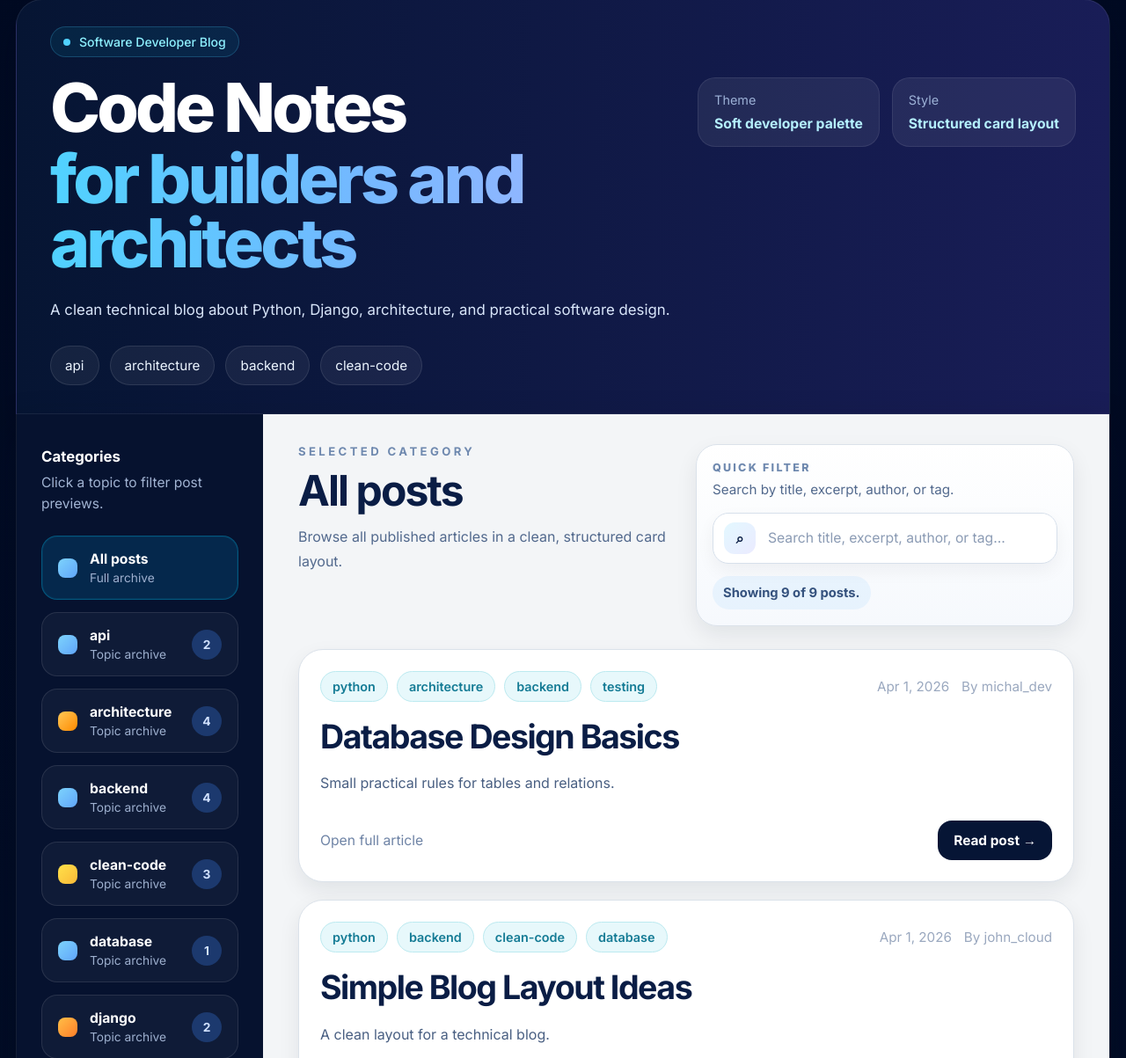
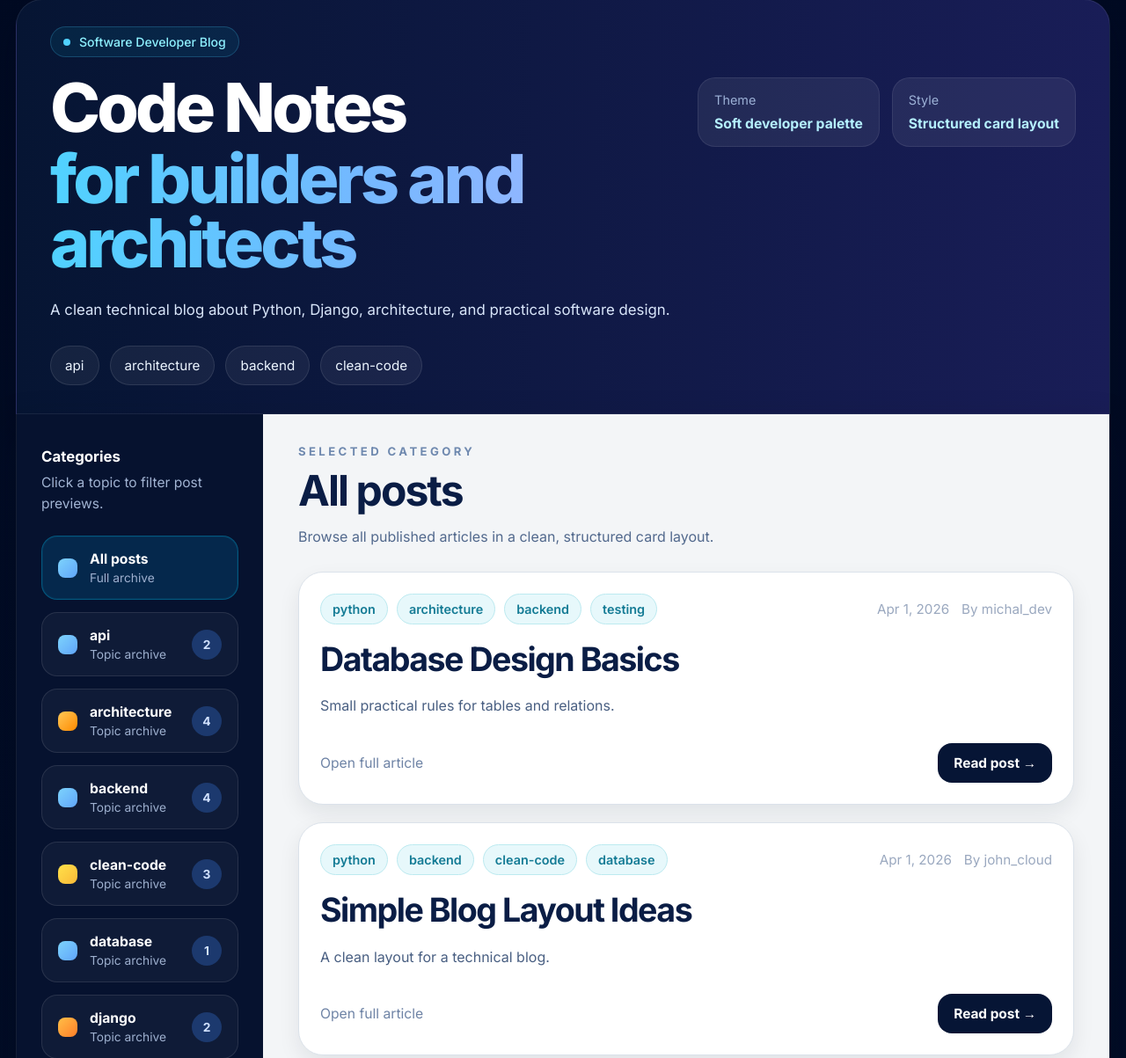
Before and after one commit to michalantolik/AIPoweredPythonBlog, a Django app: page /posts/ in a window 1280 px wide. Shown: the part 127-1330 px from the top of the page at 88% size. Run offline with Django 5.2, Linux system fonts and the light colour scheme; data comes from the database, SQL or seed files in the repository.

Commit message:
Add feature flag for live post filter

```diff
--- a/AIPoweredPythonBlog/ai_powered_blog/ai_powered_blog/settings_base.py
+++ b/AIPoweredPythonBlog/ai_powered_blog/ai_powered_blog/settings_base.py
@@ -170,6 +170,11 @@ SHOW_SIDEBAR_ON_HOME_STARTUP = get_bool_env(
     True,
 )
 
+LIVE_POST_FILTER_ENABLED = get_bool_env(
+    "LIVE_POST_FILTER_ENABLED",
+    False,
+)
+
 SECURE_CONTENT_TYPE_NOSNIFF = True
 X_FRAME_OPTIONS = "DENY"
 
--- a/AIPoweredPythonBlog/ai_powered_blog/core/context_processors.py
+++ b/AIPoweredPythonBlog/ai_powered_blog/core/context_processors.py
@@ -29,4 +29,9 @@ def site_ui_settings(request):
             'SHOW_SIDEBAR_ON_HOME_STARTUP',
             False
         ),
+        'LIVE_POST_FILTER_ENABLED': getattr(
+            settings,
+            'LIVE_POST_FILTER_ENABLED',
+            False
+        ),
     }
--- a/AIPoweredPythonBlog/ai_powered_blog/core/tests.py
+++ b/AIPoweredPythonBlog/ai_powered_blog/core/tests.py
@@ -36,6 +36,7 @@ class SiteUiSettingsContextProcessorTests(TestCase):
         INTRO_OVERLAY_DURATION_MS=4500,
         INTRO_OVERLAY_IMAGE='images/custom-intro.png',
         SHOW_SIDEBAR_ON_HOME_STARTUP=True,
+        LIVE_POST_FILTER_ENABLED=True,
     )
     def test_context_processor_uses_settings_values(self):
         context = site_ui_settings(self.request)
@@ -48,6 +49,7 @@ class SiteUiSettingsContextProcessorTests(TestCase):
                 'INTRO_OVERLAY_IMAGE': 'images/custom-intro.png',
                 'INTRO_OVERLAY_IMAGE_URL': static('images/custom-intro.png'),
                 'SHOW_SIDEBAR_ON_HOME_STARTUP': True,
+                'LIVE_POST_FILTER_ENABLED': True,
             }
         )
 
@@ -60,6 +62,7 @@ class SiteUiSettingsContextProcessorTests(TestCase):
             'INTRO_OVERLAY_DURATION_MS',
             'INTRO_OVERLAY_IMAGE',
             'SHOW_SIDEBAR_ON_HOME_STARTUP',
+            'LIVE_POST_FILTER_ENABLED',
         ):
             if hasattr(settings, attr):
                 delattr(settings, attr)
@@ -70,8 +73,8 @@ class SiteUiSettingsContextProcessorTests(TestCase):
         self.assertEqual(context['INTRO_OVERLAY_DURATION_MS'], 3200)
         self.assertEqual(context['INTRO_OVERLAY_IMAGE'], 'images/intro/michal-portrait.png')
         self.assertEqual(context['SHOW_SIDEBAR_ON_HOME_STARTUP'], False)
+        self.assertEqual(context['LIVE_POST_FILTER_ENABLED'], False)
 
-        self.assertEqual(context['INTRO_OVERLAY_IMAGE'], 'images/intro/michal-portrait.png')
         self.assertEqual(
             context['INTRO_OVERLAY_IMAGE_URL'],
             static('images/intro/michal-portrait.png')
--- a/AIPoweredPythonBlog/ai_powered_blog/posts/templates/posts/list.html
+++ b/AIPoweredPythonBlog/ai_powered_blog/posts/templates/posts/list.html
@@ -1,5 +1,4 @@
 {% extends "base.html" %}
-{% load static %}
 
 {% block title %}
     {% if selected_category %}
@@ -7,10 +6,6 @@
     {% else %}
         Posts | AI Powered Python Blog
     {% endif %}
-{% endblock %}
-
-{% block extra_head %}
-    <link rel="stylesheet" href="{% static 'css/archive-tools.css' %}">
 {% endblock %}
 
 {% block content %}
@@ -36,7 +31,7 @@
                 <div class="hero-pills">
                     {% for tag in categories|slice:":4" %}
                         <a
-                            href="{% url 'posts:list' %}?category={{ tag.slug }}{% if search_query %}&q={{ search_query|urlencode }}{% endif %}"
+                            href="{% url 'posts:list' %}?category={{ tag.slug }}{% if LIVE_POST_FILTER_ENABLED and search_query %}&q={{ search_query|urlencode }}{% endif %}"
                             class="hero-pill"
                         >
                             {{ tag.name }}
@@ -81,17 +76,12 @@
                         {% endif %}
                     </div>
 
+                    {% if LIVE_POST_FILTER_ENABLED %}
                         <div class="archive-tools" data-post-filter="true">
-                        <div class="archive-tools__copy">
-                            <div class="archive-tools__eyebrow">Quick filter</div>
-                            <p class="archive-tools__hint">
-                                Search by title, excerpt, author, or tag.
-                            </p>
-                        </div>
+                            <label class="archive-search" for="postFilterInput">
+                                <span class="archive-search__label">Quick filter</span>
 
-                        <div class="archive-search">
-                            <span class="archive-search__icon" aria-hidden="true">⌕</span>
-
+                                <div class="archive-search__controls">
                                     <input
                                         id="postFilterInput"
                                         class="archive-search__input"
@@ -100,7 +90,6 @@
                                         value="{{ search_query }}"
                                         placeholder="Search title, excerpt, author, or tag..."
                                         autocomplete="off"
-                                aria-label="Quick filter posts"
                                         data-post-filter-input="true"
                                     >
 
@@ -114,6 +103,7 @@
                                         Clear
                                     </button>
                                 </div>
+                            </label>
 
                             <div class="archive-search__summary" data-post-filter-count="true">
                                 {% if search_query %}
@@ -123,6 +113,7 @@
                                 {% endif %}
                             </div>
                         </div>
+                    {% endif %}
                 </div>
 
                 <div class="post-list-stack" data-post-filter-list="true">
@@ -137,7 +128,7 @@
                                     {% for tag in post.tags.all %}
                                         <a
                                             class="mini-chip"
-                                            href="{% url 'posts:list' %}?category={{ tag.slug }}{% if search_query %}&q={{ search_query|urlencode }}{% endif %}"
+                                            href="{% url 'posts:list' %}?category={{ tag.slug }}{% if LIVE_POST_FILTER_ENABLED and search_query %}&q={{ search_query|urlencode }}{% endif %}"
                                         >
                                             {{ tag.name }}
                                         </a>
--- a/AIPoweredPythonBlog/ai_powered_blog/posts/views.py
+++ b/AIPoweredPythonBlog/ai_powered_blog/posts/views.py
@@ -1,3 +1,4 @@
+from django.conf import settings
 from django.db.models import Count, Q
 from django.shortcuts import get_object_or_404, render
 
@@ -21,7 +22,8 @@ def get_categories():
 
 def post_list(request):
     category_slug = request.GET.get('category')
-    search_query = request.GET.get('q', '').strip()
+    live_post_filter_enabled = getattr(settings, 'LIVE_POST_FILTER_ENABLED', False)
+    search_query = request.GET.get('q', '').strip() if live_post_filter_enabled else ''
 
     posts = (
         Post.objects.filter(status=Post.Status.PUBLISHED)
--- a/AIPoweredPythonBlog/ai_powered_blog/templates/partials/blog_sidebar.html
+++ b/AIPoweredPythonBlog/ai_powered_blog/templates/partials/blog_sidebar.html
@@ -8,7 +8,7 @@
         <div class="sidebar-links">
             <a
                 class="sidebar-link-card {% if not selected_category %}active{% endif %}"
-                href="{% url 'posts:list' %}{% if search_query %}?q={{ search_query|urlencode }}{% endif %}"
+                href="{% url 'posts:list' %}{% if LIVE_POST_FILTER_ENABLED and search_query %}?q={{ search_query|urlencode }}{% endif %}"
             >
                 <div class="sidebar-link-left">
                     <span class="category-icon category-icon-generic"></span>
@@ -22,7 +22,7 @@
             {% for tag in categories %}
                 <a
                     class="sidebar-link-card {% if selected_category and selected_category.slug == tag.slug %}active{% endif %}"
-                    href="{% url 'posts:list' %}?category={{ tag.slug }}{% if search_query %}&q={{ search_query|urlencode }}{% endif %}"
+                    href="{% url 'posts:list' %}?category={{ tag.slug }}{% if LIVE_POST_FILTER_ENABLED and search_query %}&q={{ search_query|urlencode }}{% endif %}"
                 >
                     <div class="sidebar-link-left">
                         <span class="
--- a/AIPoweredPythonBlog/ai_powered_blog/website/tests_integration.py
+++ b/AIPoweredPythonBlog/ai_powered_blog/website/tests_integration.py
@@ -116,6 +116,7 @@ class PublicBlogIntegrationTests(TestCase):
         self.assertContains(response, 'All posts')
         self.assertContains(response, 'Full archive')
 
+    @override_settings(LIVE_POST_FILTER_ENABLED=True)
     def test_archive_search_filters_server_side_and_preserves_query_in_links(self):
         response = self.client.get(reverse('posts:list'), {'q': 'django'})
 
@@ -128,6 +129,7 @@ class PublicBlogIntegrationTests(TestCase):
         self.assertContains(response, 'category=python')
         self.assertContains(response, 'q=django')
 
+    @override_settings(LIVE_POST_FILTER_ENABLED=True)
     def test_archive_search_combines_with_category_filter(self):
         response = self.client.get(reverse('posts:list'), {
             'category': 'python',
```
Also changed, not shown: AIPoweredPythonBlog/ai_powered_blog/posts/tests.py (+28 -1 lines), 1 other file. Lines whose indentation alone changed are shown as unchanged.
